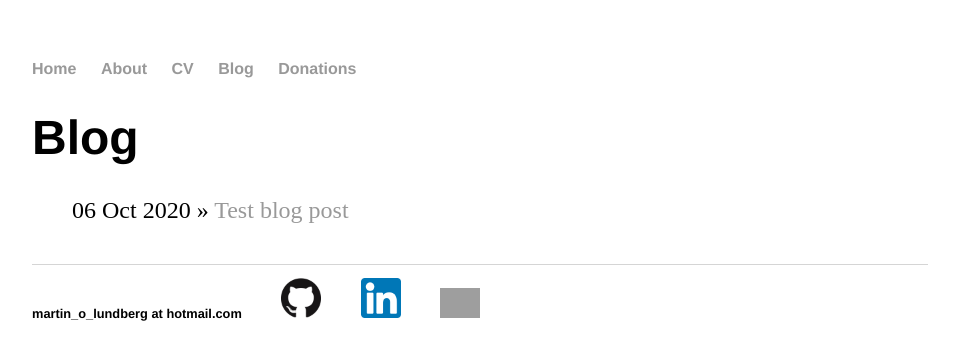
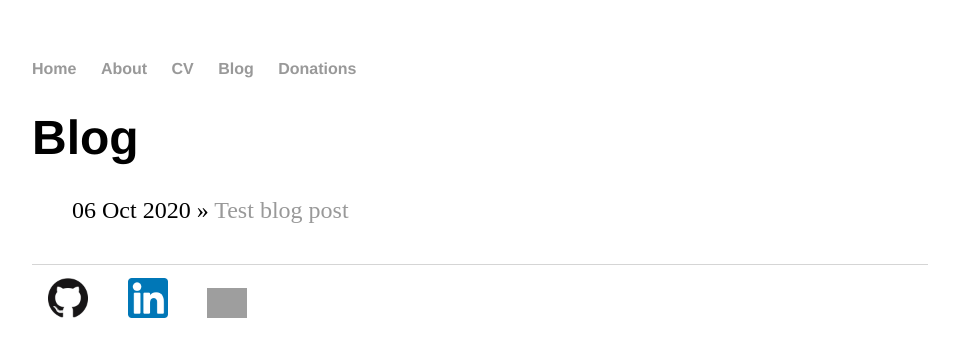
Before and after one commit to molundb/molundb.github.io, a Jekyll site: the page built from blog/index.html, in a window 1280 px wide. Shown: the top 360 px of the page, without its empty margins (160-1119 px from the left). Built offline with Jekyll 4.4.1, drawn with Linux system fonts in a browser that asks for light colours; grey boxes are pictures that could not be loaded.

Commit message:
fix/remove email from footer

```diff
--- a/_layouts/default.html
+++ b/_layouts/default.html
@@ -19,7 +19,6 @@
     <div class="container">{{ content }}</div>
     <footer>
       <ul>
-        <li>martin_o_lundberg at hotmail.com</li>
         <li>
           <a href="https://github.com/molundb"
             ><img
```
